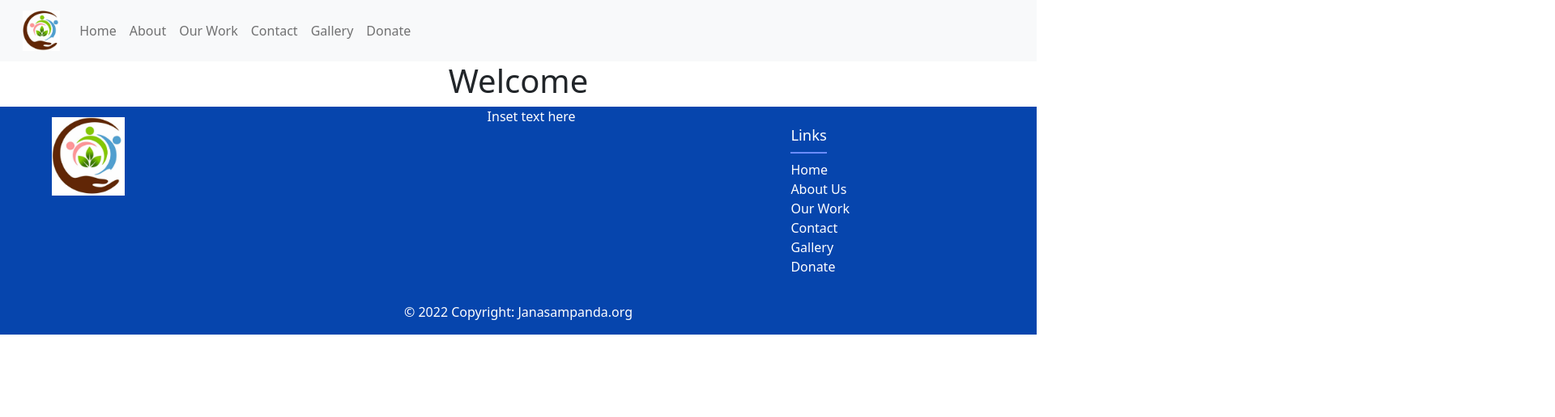
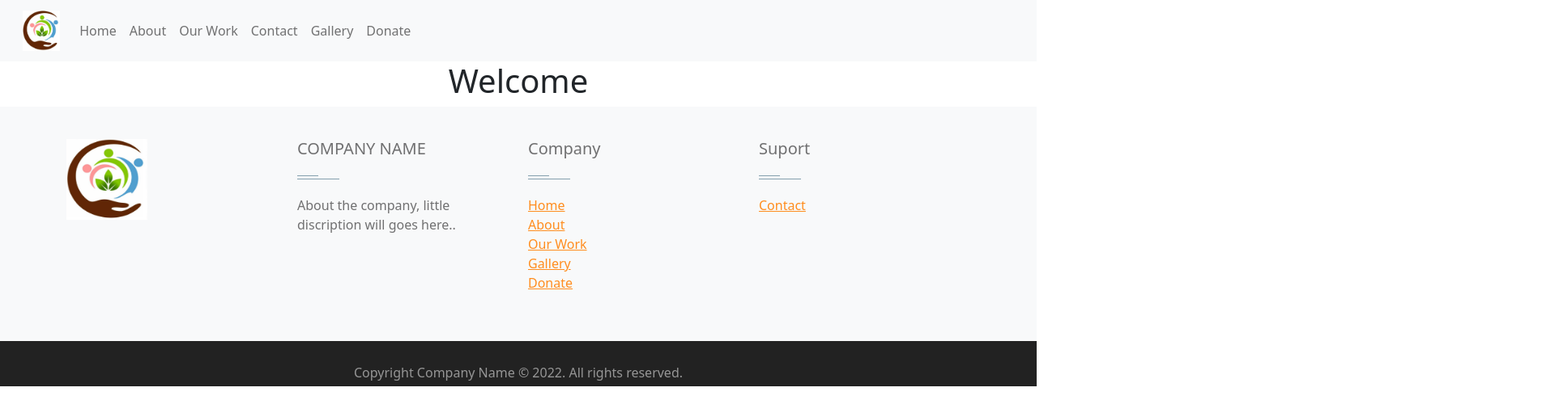
Before and after one commit to aarugunj27/Janasampanda, a React (Create React App) app: page / in a window 1280 px wide. Shown: the top 516 px of the page at 81% size, 1920 px wide, since content can reach past the window. Built offline with nearby package versions, Linux system fonts and the light colour scheme.

Commit message:
footer.js

```diff
--- a/src/components/Footer.js
+++ b/src/components/Footer.js
@@ -1,43 +1,73 @@
 import React from "react";
-import { MDBRow } from "mdbreact";
 import '../pages/static/css/style.css';
 import Logo from '../pages/static/images/logo.jpeg';
 import 'bootstrap/dist/css/bootstrap.min.css';
 
 function Footer() {
   return (
-    <div className="footer">
-        <img className="footer-img" src={Logo} alt='Logo' />
-        <div className="footer-content">
-            Inset text here
+    <footer id="footer" className="footer-1">
+        <div className="main-footer widgets-dark typo-light">
+            <div className="container">
+            <div className="row">
+                <div className="col-xs-12 col-sm-6 col-md-3">
+                    <img className="logo" src={Logo} alt='footer-img'/>
                 </div>
-        <MDBRow>
-            <ul>
-                <h5 className="title">Links</h5>
-                <li className="list-unstyled">
-                    <a className="footer-link" href="/">Home</a>
+
+                <div className="col-xs-12 col-sm-6 col-md-3">
+                    <div className="widget subscribe no-box">
+                        <h5 className="widget-title">COMPANY NAME<span></span></h5>
+                        <p>About the company, little discription will goes here.. </p>
+                    </div>
+                </div>
+
+                <div className="col-xs-12 col-sm-6 col-md-3">
+                    <div className="widget no-box">
+                        <h5 className="widget-title">Company<span></span></h5>
+                        <ul className="thumbnail-widget">
+                            <li>
+                                <div className="thumb-content"><a href="/">Home</a></div>
                             </li>
-                <li className="list-unstyled">
-                    <a className="footer-link" href="/about">About Us</a>
+                            <li>
+                                <div className="thumb-content"><a href="/about">About</a></div>
                             </li>
-                <li className="list-unstyled">
-                    <a className="footer-link" href="/work">Our Work</a>
+                            <li>
+                                <div className="thumb-content"><a href="/work">Our Work</a></div>
                             </li>
-                <li className="list-unstyled">
-                    <a className="footer-link" href="/contact">Contact</a>
+                            <li>
+                                <div className="thumb-content"><a href="/gallery">Gallery</a></div>
                             </li>
-                <li className="list-unstyled">
-                    <a className="footer-link" href="/gallery">Gallery</a>
-                </li>
-                <li className="list-unstyled">
-                    <a className="footer-link" href="/donate">Donate</a>
+                            <li>
+                                <div className="thumb-content"><a href="/donate">Donate</a></div>
                             </li>
                         </ul>
-        </MDBRow>
-        <div itemID="copyright" className="footer-copyright text-center py-3">
-            &copy; {new Date().getFullYear()} Copyright: <a className="footer-link" href="/"> Janasampanda.org </a>
                     </div>
                 </div>
+
+                <div className="col-xs-12 col-sm-6 col-md-3">
+                    <div className="widget no-box">
+                        <h5 className="widget-title">Suport<span></span></h5>
+                        <ul className="thumbnail-widget">
+                            <li>
+                                <div className="thumb-content"><a href="/contact">Contact</a></div>
+                            </li>
+                        </ul>
+                    </div>
+                </div>
+
+            </div>
+            </div>
+        </div>
+
+        <div className="footer-copyright">
+            <div className="container">
+            <div className="row">
+                <div className="col-md-12 text-center">
+                <p>Copyright Company Name © 2022. All rights reserved.</p>
+                </div>
+            </div>
+            </div>
+        </div>
+    </footer>
   );
 }
 
--- a/src/components/UploadForm.js
+++ b/src/components/UploadForm.js
@@ -5,7 +5,7 @@ const UploadForm = () => {
   const [file, setFile] = useState(null);
   const [error, setError] = useState(null);
 
-  const types = ['image/png', 'image/jpeg', 'image/apng', 'image/avif', 'image/svg+xml', 'image/webp', 'imgage/bmp', 'image/x-icon', 'image/tiff'];
+  const types = ['image/png', 'image/jpeg'];
 
   const handleChange = (e) => {
     let selected = e.target.files[0];
@@ -15,15 +15,15 @@ const UploadForm = () => {
       setError('');
     } else {
       setFile(null);
-      setError('Please select an image file');
+      setError('Please select an image file (png or jpg)');
     }
   };
 
   return (
     <form>
-      <label>
+      <label className='upload'>
         <input type="file" onChange={handleChange} />
-        <span>Upload</span>
+        <span>+</span>
       </label>
       <div className="output">
         { error && <div className="error">{ error }</div>}
--- a/src/hooks/useFirestore.js
+++ b/src/hooks/useFirestore.js
@@ -1,5 +1,5 @@
 import { useState, useEffect } from 'react';
-import { projectFirestore } from '../firebase/config';
+import { projectFirestore } from '../firebase/config.js';
 
 const useFirestore = (collection) => {
   const [docs, setDocs] = useState([]);
--- a/src/index.css
+++ b/src/index.css
@@ -1,11 +1,14 @@
 @import url('https://fonts.googleapis.com/css2?family=Noto+Serif:wght@400;700&display=swap');
 
+:root{
+  --primary: #0645ad;
+  --error: #ff4a4a;
+}
 
 /* base styles & title */
 body{
-  font-family: "Noto Serif";
+  font-family: 'Inter', sans-serif;
 }
-
 
 /* upload form styles */
 form{
@@ -17,26 +20,21 @@ label input{
   width: 0;
   opacity: 0;
 }
-
-label{
-  margin-top: 20px;
-  width: 5%;
-  height: 5%;
-  display: flex;
-  justify-content: center;
-  align-items: center;
-  flex-direction: column;
-  padding: 10px;
-  font-size: 18px;
-  font-family: 'Montserrat', sans-serif;
-  background-color: #0645ad;
-  color: #ffffff;
-  transition: 0.3s;
-  border: none;
-  border-radius: 20px;
+label {
+  display: block;
+  width: 30px;
+  height: 30px;
+  border: 1px solid var(--primary);
+  border-radius: 50%;
+  margin: 10px auto;
+  line-height: 30px;
+  color: var(--primary);
+  font-weight: bold;
+  font-size: 24px;
 }
-label:hover{
-  background-color: #03378c;
+label:hover {
+  background: var(--primary);
+  color: white;
 }
 .output{
   height: 60px;
@@ -56,8 +54,6 @@ label:hover{
 /* image grid styles */
 .img-grid{
   margin: 20px auto;
-  margin-left: 10px;
-  margin-right: 10px;
   display: grid;
   grid-template-columns: 1fr 1fr 1fr;
   grid-gap: 40px;
--- a/src/pages/static/css/style.css
+++ b/src/pages/static/css/style.css
@@ -9,7 +9,7 @@
 }
 
 .logo {
-    height: 50px;
+  height: 100px;
   width: 100px;
 }
 
@@ -17,60 +17,85 @@
   text-align: center;
 }
 
-.footer {
-    background-color: #0645ad;
-    color: white;
-}
+/*====================
+	Footer
+====================== */
 
-.footer-link {
-    list-style: none !important;
-    border: none !important;
-    color: white !important;
-    text-decoration: none !important;
+/* Main Footer */
+footer .main-footer{	padding: 20px 0;	background: #F8F9FA;}
+footer ul{	padding-left: 0;	list-style: none;}
+
+/* Copy Right Footer */
+.footer-copyright {	background: #222;	padding: 5px 0;}
+.footer-copyright .logo {    display: inherit;}
+.footer-copyright nav {    float: right;    margin-top: 5px;}
+.footer-copyright nav ul {	list-style: none;	margin: 0;	padding: 0;}
+.footer-copyright nav ul li {	border-left: 1px solid #505050;	display: inline-block;	line-height: 12px;	margin: 0;	padding: 0 8px;}
+.footer-copyright nav ul li a{	color: #969696;}
+.footer-copyright nav ul li:first-child {	border: medium none;	padding-left: 0;}
+.footer-copyright p {	color: #969696;	margin: 2px 0 0;}
+
+/* Footer Top */
+.footer-top{	background: #252525;	padding-bottom: 30px;	margin-bottom: 30px;	border-bottom: 3px solid #222;}
+
+/* Footer transparent */
+footer.transparent .footer-top, footer.transparent .main-footer{	background: transparent;}
+footer.transparent .footer-copyright{	background: none repeat scroll 0 0 rgba(0, 0, 0, 0.3) ;}
+
+/* Footer light */
+footer.light .footer-top{	background: #f9f9f9;}
+footer.light .main-footer{	background: #f9f9f9;}
+footer.light .footer-copyright{	background: none repeat scroll 0 0 rgba(255, 255, 255, 0.3) ;}
+
+/* Footer 4 */
+.footer- .logo {    display: inline-block;}
+
+/*====================
+	Widgets
+====================== */
+.widget{	padding: 20px;	margin-bottom: 40px;}
+.widget.widget-last{	margin-bottom: 0px;}
+.widget.no-box{	padding: 0;	background-color: transparent;	margin-bottom: 40px;
+	box-shadow: none; -webkit-box-shadow: none; -moz-box-shadow: none; -ms-box-shadow: none; -o-box-shadow: none;}
+.widget.subscribe p{	margin-bottom: 18px;}
+.widget li a{	color: #ff8d1e;}
+.widget li a:hover{	color: #4b92dc;}
+.widget-title {margin-bottom: 20px;}
+.widget-title span {background: #839FAD none repeat scroll 0 0;display: block; height: 1px;margin-top: 25px;position: relative;width: 20%;}
+.widget-title span::after {background: inherit;content: "";height: inherit;    position: absolute;top: -4px;width: 50%;}
+.widget-title.text-center span,.widget-title.text-center span::after {margin-left: auto;margin-right:auto;left: 0;right: 0;}
+.widget .badge{	float: right;	background: #7f7f7f;}
+
+.typo-light h1,
+.typo-light h2,
+.typo-light h3,
+.typo-light h4,
+.typo-light h5,
+.typo-light h6,
+.typo-light p,
+.typo-light div,
+.typo-light span,
+.typo-light small{	color: #707071;}
+
+ul.social-footer2 {	margin: 0;padding: 0;	width: auto;}
+ul.social-footer2 li {display: inline-block;padding: 0;}
+ul.social-footer2 li a:hover {background-color:#ff8d1e;}
+ul.social-footer2 li a {display: block;	height:30px;width: 30px;text-align: center;}
+.btn{background-color: #ff8d1e; color:#fff;}
+.btn:hover, .btn:focus, .btn.active {background: #4b92dc;color: #fff;
+-webkit-box-shadow: 0 15px 30px rgba(0, 0, 0, 0.1);
+-moz-box-shadow: 0 15px 30px rgba(0, 0, 0, 0.1);
+-ms-box-shadow: 0 15px 30px rgba(0, 0, 0, 0.1);
+-o-box-shadow: 0 15px 30px rgba(0, 0, 0, 0.1);
+box-shadow: 0 15px 30px rgba(0, 0, 0, 0.1);
+-webkit-transition: all 250ms ease-in-out 0s;
+-moz-transition: all 250ms ease-in-out 0s;
+-ms-transition: all 250ms ease-in-out 0s;
+-o-transition: all 250ms ease-in-out 0s;
+transition: all 250ms ease-in-out 0s;
 
 }
 
-.list-unstyled {
-    flex-direction: column !important;
-    left: 75% !important;
-    position: relative !important;
-    flex-wrap: wrap;
-    padding-left: 0;
-    margin-bottom: 0;
-    list-style: none;
-    display: flex;
-}
-
-.footer-link:hover {
-    color: #dbdbdb !important;
-    transition: 0.3s;
-}
-
-.title {
-    left: 75%;
-    position: relative !important;
-    font-size: 1.15em;
-    border-bottom: 2px solid #6b8cff;
-    display: inline-block;
-    padding-bottom: 10px;
-}
-
-.footer-img {
-    padding-top: 1%;
-    float: left;
-    height: 7% !important;
-    width: 7% !important;
-    left: 5% !important;
-    position: relative !important;
-}
-
-.footer-content {
-    display: inline;
-    padding-top: 20% !important;
-    margin-top: 10% !important;
-    left: 40%;
-    position: relative !important;
-}
 .no-select {
   /* class to disable text selection */
   -webkit-touch-callout: none; /* iOS Safari */
```
Also changed, not shown: src/hooks/useStorage.js (line endings or trailing spaces). Lines whose indentation alone changed are shown as unchanged.
